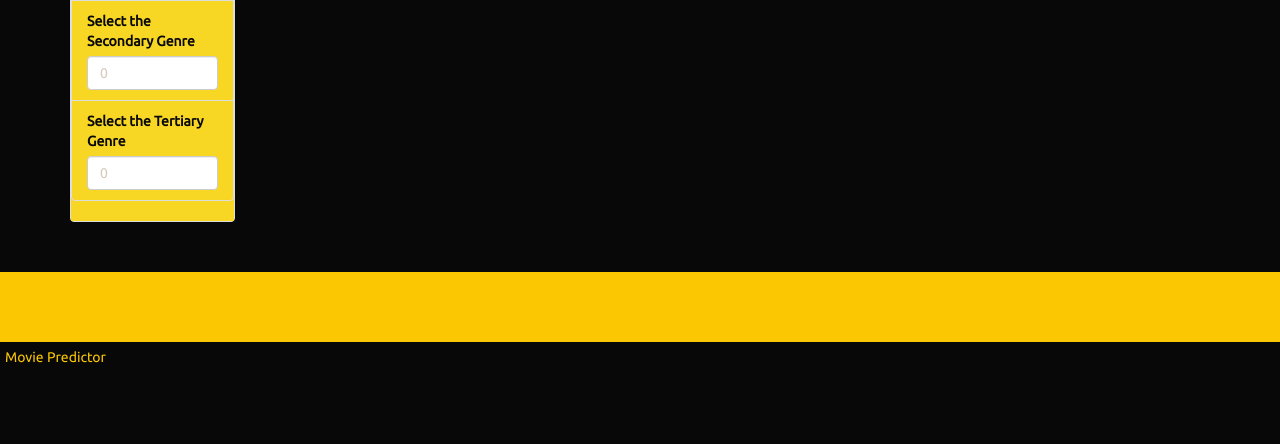
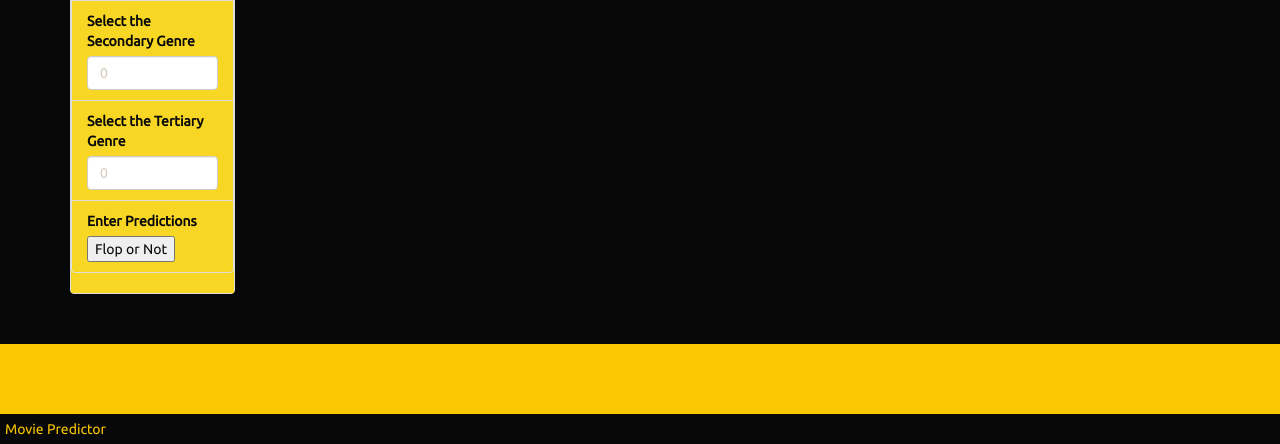
Before and after one commit to ajdeschenes/FinalProject, a Flask app: page / in a window 1280 px wide. Shown: the part 1074-1518 px from the top of the page. Before the commit the page ends 1437 px from the top, so only its background shows below. Run offline with Flask 2, Linux system fonts and the light colour scheme; data that the repository does not hold is empty; parts of the project's set-up code (start-up, migrations or seed data) failed here and were passed over; some libraries are stand-ins or nearby versions.

Commit message:
adding button

```diff
--- a/App/templates/index.html
+++ b/App/templates/index.html
@@ -62,7 +62,12 @@
                         <label for="genre3">Select the Tertiary Genre</label>
                         <input class="form-control" id="genre_3" type="text" placeholder="0">
                     </li>
+                    <li class="filter list-group-item">
+                      <label for="button">Enter Predictions</label>
+                      <button type="button">Flop or Not</button>
+                    </li>
                   </ul>
+
                 </div>
               </div>
             </div>
```
